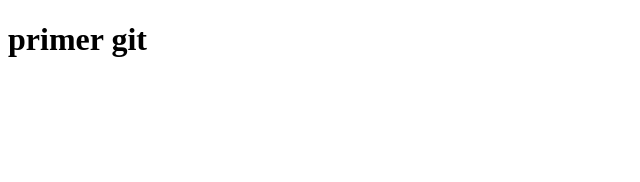
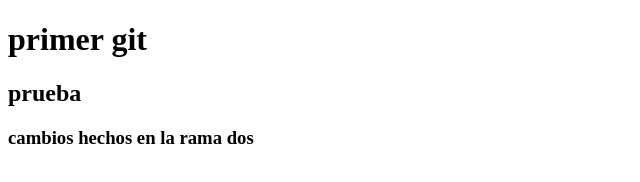
Before and after one commit to SantiagoGC09/CLMETODOLOGIA, a plain HTML site: page index.html in a window 1280 px wide. Shown: the whole page, without its empty margins (0-640 px from the left). Drawn offline with Linux system fonts and the light colour scheme.

Commit message:
cambios rama_uno 4.0

```diff
--- a/index.html
+++ b/index.html
@@ -7,5 +7,9 @@
 </head>
 <body>
     <h1>primer git </h1>
+    <h2>prueba</h2>
+    <h3>cambios hechos en la rama dos
+
+    </h3>
 </body>
 </html>
```
